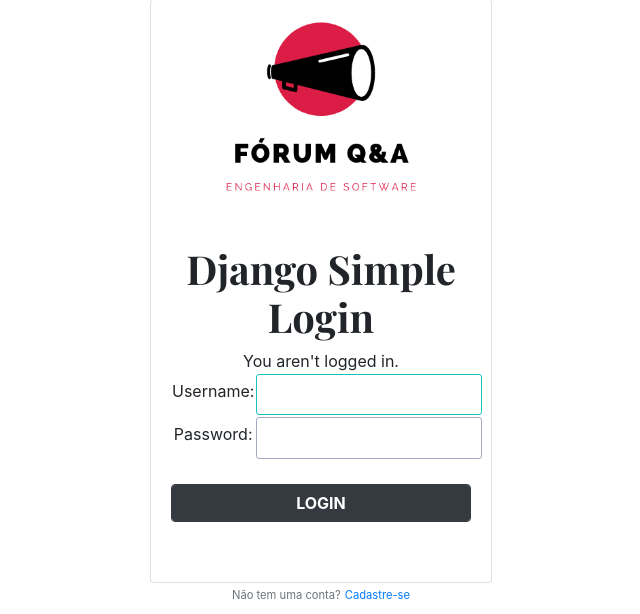
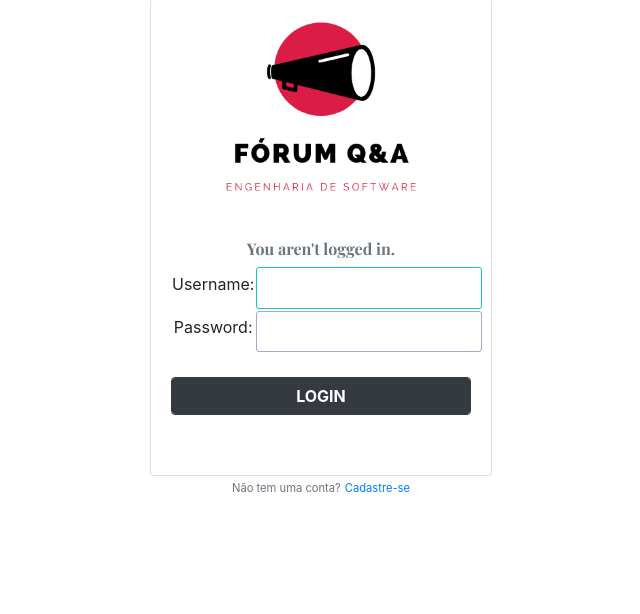
Before and after one commit to renato-lopes/engenharia-de-software, a Django app: page /login/ in a window 1280 px wide. Shown: the part 188-802 px from the top of the page, without its empty margins (319-959 px from the left). After the commit the page ends 680 px from the top, so only its background shows below. Run offline with Django 3.2, Linux system fonts and the light colour scheme; some libraries are stand-ins or nearby versions.

Commit message:
change login form style

```diff
--- a/qa/posts/templates/posts/create_post.html
+++ b/qa/posts/templates/posts/create_post.html
@@ -32,7 +32,7 @@
                                         <li class="tags-new">
                                             <input type="text" class="form-control" name="tags"
                                                 placeholder="Insira Tags" placeholder="Título" aria-label="Tags"
-                                                aria-describedby="basic-addon1" required>
+                                                aria-describedby="basic-addon1">
                                             <small id="emailHelp" class="form-text text-muted ">Use , para adicionar uma
                                                 tag.</small>
                                         </li>
--- a/qa/users/templates/users/login.html
+++ b/qa/users/templates/users/login.html
@@ -1,5 +1,10 @@
 {% extends "forum/base.html" %}
 {% load static %} <!-- Carrega arquivos estáticos (css, imagens, js) -->
+
+{% block css %}
+    <link href="{% static 'users/css/users.css' %}" rel="stylesheet" type="text/css">
+{% endblock %}
+
 {% block content %}
 <div class='container'>
     {%  include "forum/header.html" %}
@@ -16,18 +21,18 @@
                 <img src="{% static 'forum/img/logo_md.png' %}" class="card-img-top"
                     alt="logo">
                 <div class="card-body">
-                        <h1>Django Simple Login</h1>
                         {% if user.is_authenticated %}
-                        You are logged in as {{ user.username }}. <a href="{% url 'users:logout' %}">Logout</a>
+                            <h6 class="card-subtitle mb-2 text-muted">You are logged in as {{ user.username }}.</h6>
+                            <a class="btn btn-outline-danger btn-block mb-3" href="{% url 'users:logout' %}">LOGOUT</a>
                         {% else %}
-                        You aren't logged in.
+                            <h6 class="card-subtitle mb-2 text-muted">You aren't logged in.</h6>
                         {% endif %}
                     <form action="{% url 'users:login' %}" method="post">
                         {% csrf_token %}
-                        <table>
+                        <table class="login-table w-100">
                             <tr>
-                                <td>{{ form.username.label_tag }}</td>
-                                <td>{{ form.username }}</td>
+                                <td class="w-100">{{ form.username.label_tag }}</td>
+                                <td class="w-100">{{ form.username }}</td>
                             </tr>
                             <tr>
                                 <td>{{ form.password.label_tag }}</td>
```
Also changed, not shown: qa/static/users/users.css (added, +11 -0 lines), qa/db.sqlite3.
